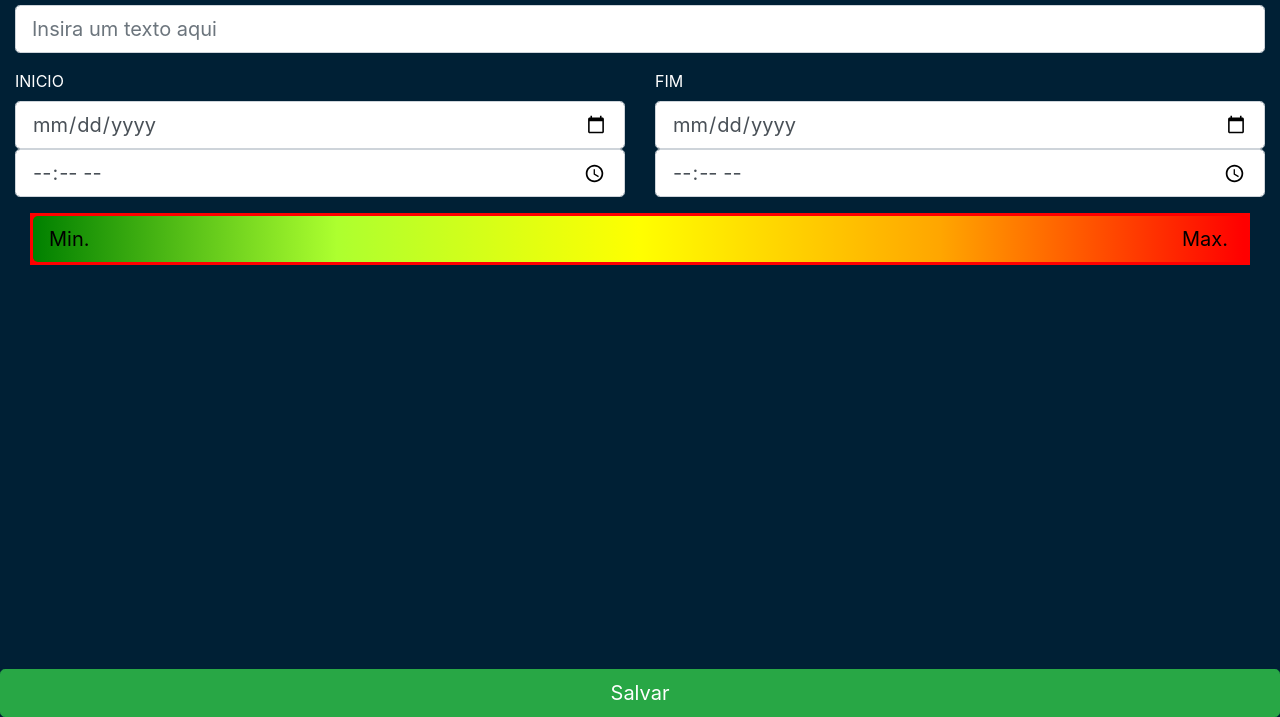
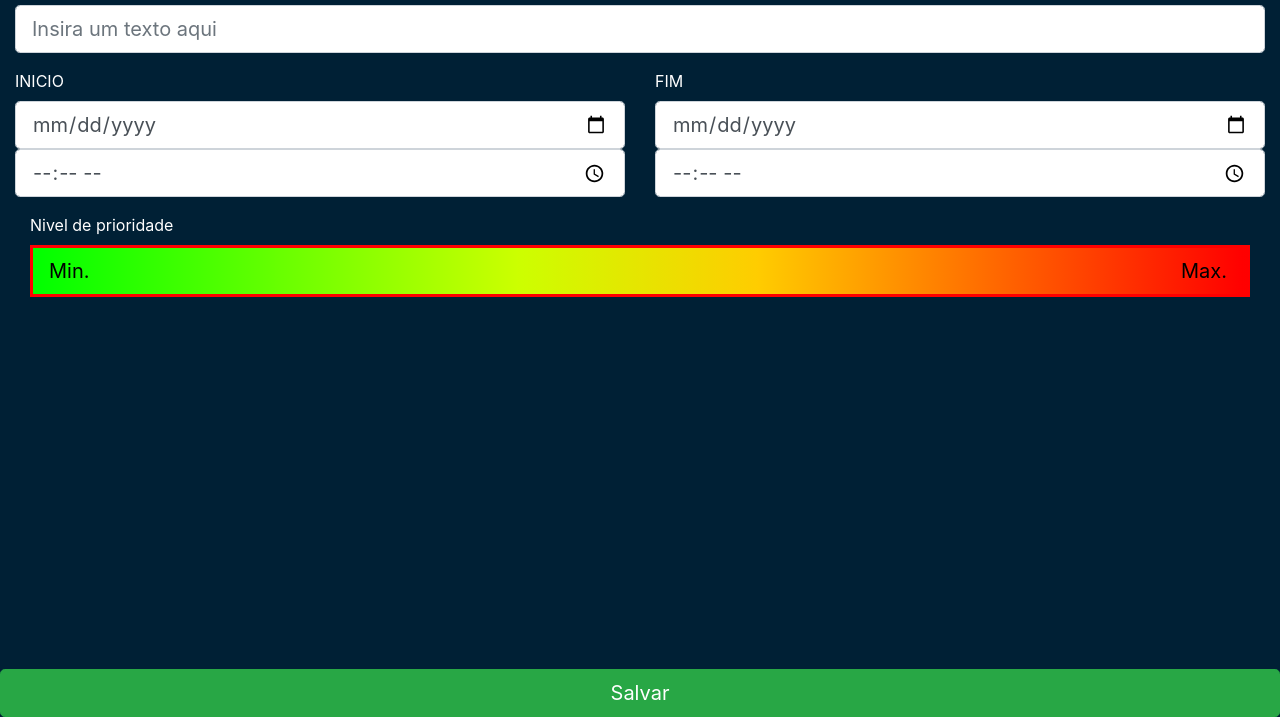
Before and after one commit to ThomasCLima/PDM, a website: page TaskManager/www/novo.html in a window 1280 px wide. Shown: the part 83-800 px from the top of the page. Drawn offline with Linux system fonts and the light colour scheme.

Commit message:
front_prioridade

```diff
--- /dev/null
+++ b/TaskManager/www/js/script.js
@@ -0,0 +1,23 @@
+var prioridade = 5;
+console.log(prioridade);
+function setColor(n){
+    if (prioridade == 1){
+        return ("#33FF00");
+    }
+    else if (prioridade == 2){
+        return ("#99FF00");
+    }
+    else if (prioridade == 3){
+        return ("#FFFF00");
+    }
+    else if (prioridade == 4){
+        return ("#FF9900");
+    }
+    else{
+        return ("#FF3300");
+    }
+}
+function prioridadeSelect(n){
+    prioridade = n;
+    document.getElementById("group-prioridade").style.borderColor = setColor(prioridade);
+}
--- a/TaskManager/www/novo.html
+++ b/TaskManager/www/novo.html
@@ -6,7 +6,7 @@
 	<meta charset="utf-8">
 	<meta name="viewport" content="width=device-width, initial-scale=1, shrink-to-fit=no">
 	<!-- Bootstrap CSS -->
-	<script src="script.js" language="javascript"></script>
+	<script src="js/script.js" language="javascript"></script>
 	<link rel="stylesheet" href="css/bootstrap.min.css">
 	<title>Nova tarefa</title>
 </head>
@@ -38,24 +38,70 @@
 				</div>
 			</div>
 			<div class="container-fluid">
-				<div id="prioridade" class="form-group" style="border-style:solid ;border-color:rgb(255, 0, 0);background:red;">
-					<div class="btn-group" style="width:100%">
-						<input type="button" name="p_max" value="Min." class="btn btn-lg" style="background: linear-gradient(to right,green 0%, greenyellow 100%);width:25%;border:none;text-align:left">
-						<input type="button" name="p_alta" value="" class="btn btn-lg" style="background: linear-gradient(to right,greenyellow 0%, yellow 100%);width:25%;border:none">
-						<input type="button" name="p_media" value="" class="btn btn-lg" style="background: linear-gradient(to right,yellow 0%, orange 100%);width:25%;border:none">
-						<input type="button" name="p_baixa" value="Max." class="btn btn-lg" style="background: linear-gradient(to right,orange 0%, red 100%);width:25%;border:none;text-align:right">
+				<div id="prioridade" class="form-group">
+					<label style="color:#fff">Nivel de prioridade</label>
+					<div id="group-prioridade"
+						 class="btn-group"
+						 style="width:100%;
+								border-style:solid;
+								border-color:#ff0000;
+								background:linear-gradient(to right,#00FF00 0%, #FF0000 100%);">
+						<input type="button"
+							   onclick="prioridadeSelect(1)"
+							   name="p_1"
+							   value="Min."
+							   class="btn btn-lg"
+							   style="background:linear-gradient(to right,#00FF00 0%, #66FF00 100%);
+									  width:20%;
+									  border:none;
+									  text-align:left">
+						<input type="button"
+							   onclick="prioridadeSelect(2)"
+							   name="p_2"
+							   value=""
+							   class="btn btn-lg"
+							   style="background:linear-gradient(to right,#66FF00 0%, #CCFF00 100%);
+									  width:20%;
+									  border:none">
+						<input type="button"
+							   onclick="prioridadeSelect(3)"
+							   name="p_3"
+							   value=""
+							   class="btn btn-lg"
+							   style="background:linear-gradient(to right,#CCFF00 0%, #FFCC00 100%);
+									  width:20%;
+									  border:none">
+						<input type="button"
+							   onclick="prioridadeSelect(4)"
+							   name="p_4"
+							   value=""
+							   class="btn btn-lg"
+							   style="background:linear-gradient(to right,#FFCC00 0%, #FF6600 100%);
+									  width:20%;
+									  border:none">
+						<input type="button"
+							   onclick="prioridadeSelect(5)"
+							   name="p_5"
+							   value="Max."
+							   class="btn btn-lg"
+							   style="background:linear-gradient(to right,#FF6600 0%, #FF0000 100%);
+									  width:20%;
+									  border:none;
+									  text-align:right"/>
 					</div>
 				</div>
 			</div>
 	</div>
-	<input type="submit" name="btnSalvar" value="Salvar" class="btn btn-success btn-block btn-lg" align="center" style="position:fixed; bottom:0px">
+	<input type="submit"
+		   name="btnSalvar"
+		   value="Salvar"
+		   class="btn btn-success btn-block btn-lg" align="center" style="position:fixed; bottom:0px">
 	</form>
 	</div>
 
 
 	<footer>
 		<!-- JS -->
-		<script src="js/jquery.js"></script>
 		<script src="js/bootstrap.bundle.min.js"></script>
 	</footer>
 
```
